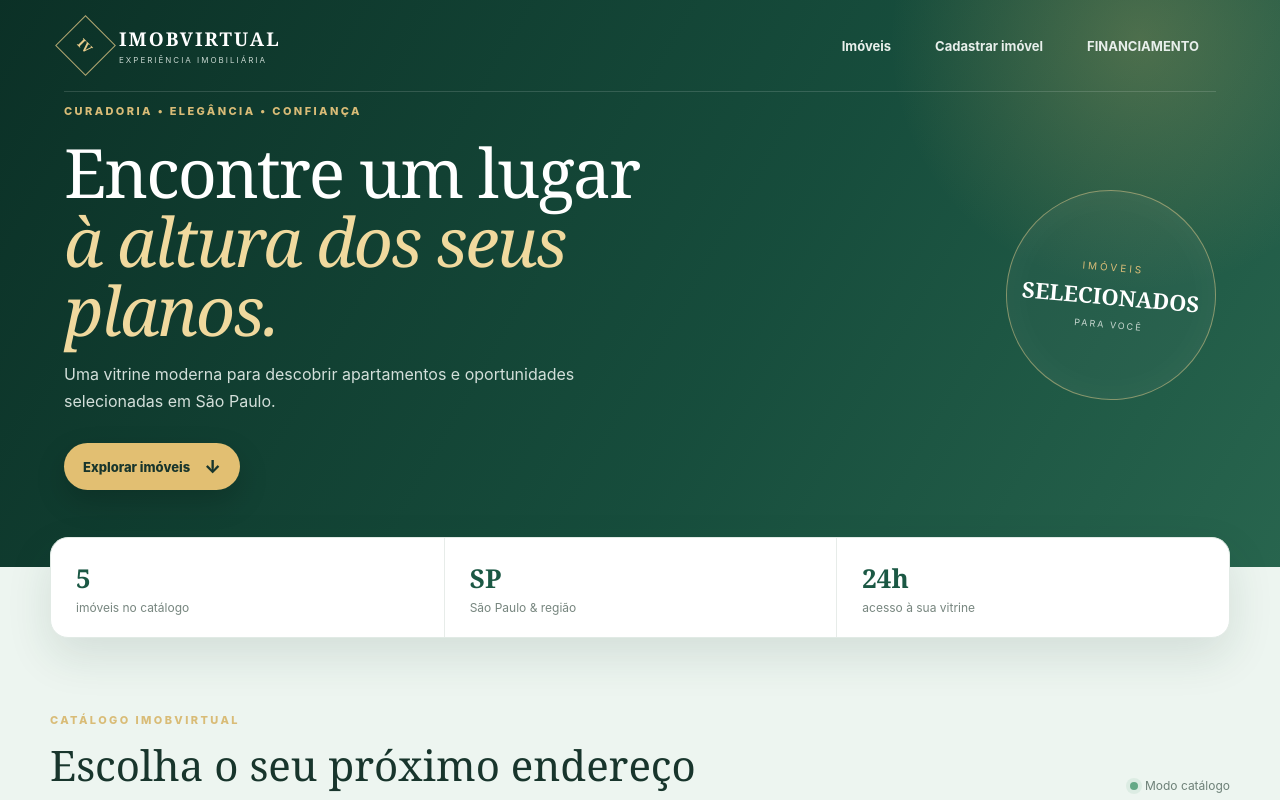
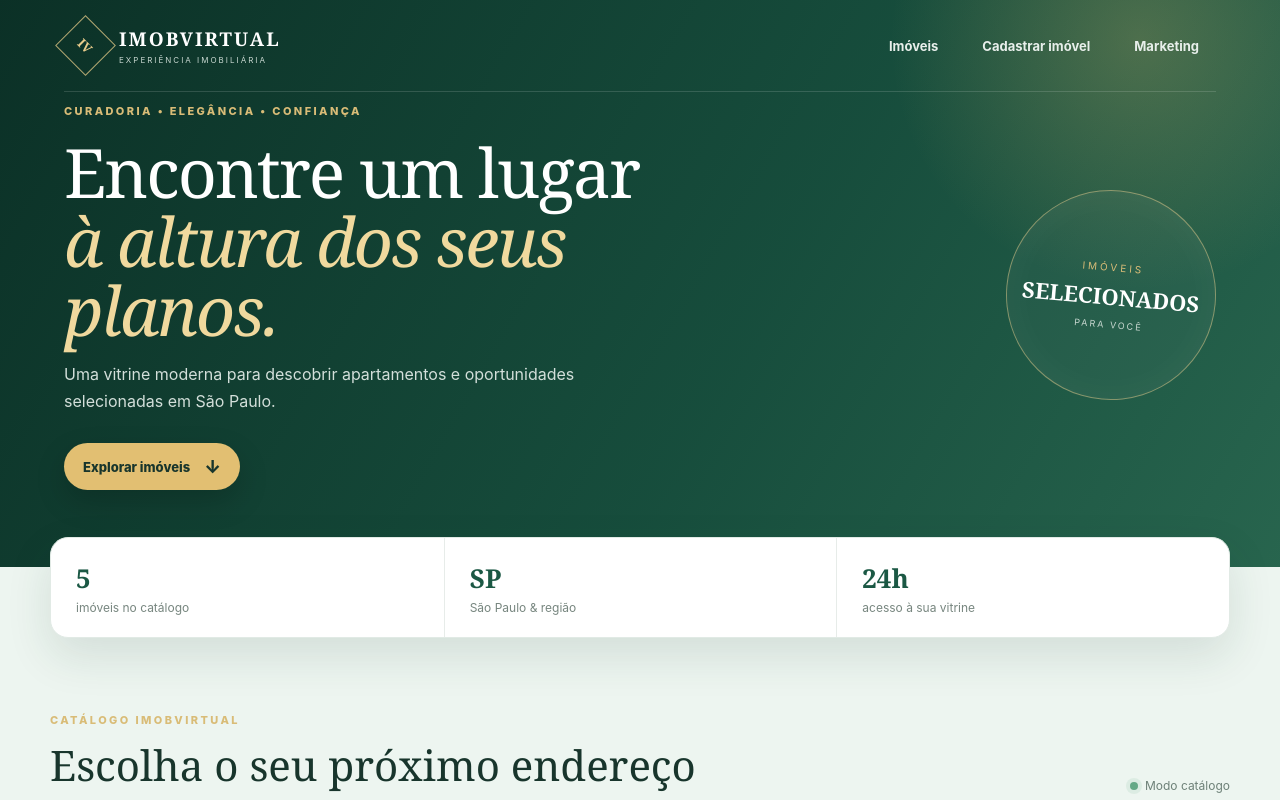
Before and after one commit to sistsayao-hue/imobvirtual-1, a React (Vite) app: page / in a window 1280 px wide. Shown: the top 800 px of the page. Built offline with nearby package versions, Linux system fonts and the light colour scheme; no server answers.

Commit message:
Rename 'FINANCIAMENTO' link to 'Marketing'

```diff
--- a/src/App.jsx
+++ b/src/App.jsx
@@ -91,7 +91,7 @@ const Inicio = () => {
             <Link to="/">Imóveis</Link>
             <Link to="/cadastro">Cadastrar imóvel</Link>
             <Link to="/financiamento">
-  FINANCIAMENTO
+  Marketing
 </Link>
           </nav>
         </div>
```
